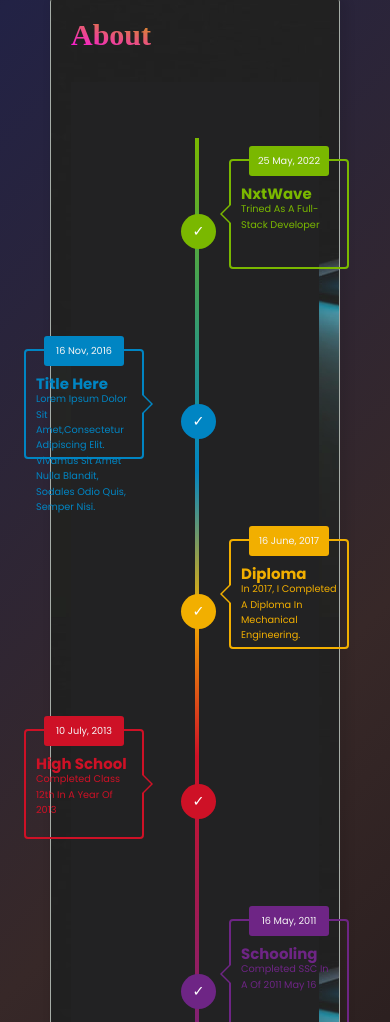
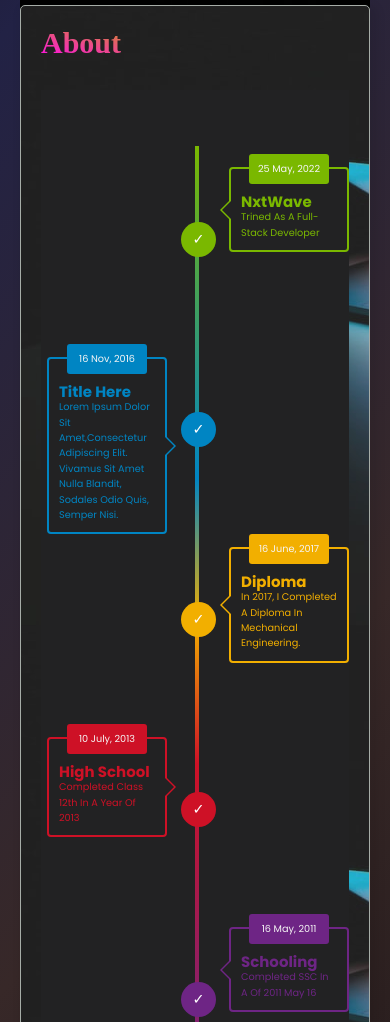
Before and after one commit to JayaramHarry/JayaramHarry.github.io, a plain HTML site: page index.html in a window 390 px wide. Shown: the part 978-2000 px from the top of the page. Drawn offline with nearby package versions, Linux system fonts and the light colour scheme; files whose address does not match are found by name; a web font is replaced by a local one.

Commit message:
padding changed
padding

```diff
--- a/index.html
+++ b/index.html
@@ -11,6 +11,12 @@
 <body onload="showPopup('about')">
   <link rel="stylesheet" href="https://cdnjs.cloudflare.com/ajax/libs/font-awesome/5.15.3/css/all.min.css"/>
 
+  <audio id="profile-audio" controls autoplay>
+    <source src="audioFiles/1687530126059n29176sf-voicemaker.in-speech.mp3" type="audio/mpeg">
+    Your browser does not support the audio element.
+  </audio>
+
+
     <div class="about-container">
       <div class="sidebar">
         <div class="profile">
@@ -18,13 +24,16 @@
           <div>
             <p class="profile-about">Hello,</p>
               <h1 class="profile-name"><sup class="im-tag">I'm</sup>J<span class="off-name">ayaram</span> A<span class="off-name">kula</span></h1>
-              <p class="profile-about">A full-stack developer passionate about building web applications.</p>
+              <p
+
+              class="profile-about">A full-stack developer passionate about building web applications.</p>
               <div class="button-container">
                 <a href="https://s3-ap-south-1.amazonaws.com/nkb-backend-ccbp-media-static/ccbp_prod/media/resume_generated/Jayaram_2023-06-05-172845.pdf" target="_blank">
                   <button class="CV-button">View My CV <span><i class="bi bi-arrow-right-short"></i></span></button>
                 </a>
               </div>
           </div>
+
         </div>
         <div class="details-container">
             <div class="details-icons">
@@ -165,6 +174,12 @@
     </div>
 
     <script>
+
+window.addEventListener('DOMContentLoaded', function() {
+  var audio = document.getElementById('profile-audio');
+  audio.play();
+});
+
         // to popup the options--------------------------------------------------------------------->
         function showPopup(popupId) {
             var popups = document.querySelectorAll('.popup');
--- a/style.css
+++ b/style.css
@@ -16,7 +16,11 @@
     background-image: linear-gradient(314deg ,#1d1515,#372828, #222245,#0d0707);
     height: 100%;
     padding: 50px;
-
+}
+@media screen and (max-width: 768px){
+  .about-container{
+padding: 20px;
+  }
 }
 
 .about-container .sidebar {
@@ -706,7 +710,7 @@
 #timeline ul li .cont
 {
   width: 200px;
-  height: 110px;
+  height: fit-content;
   padding: 25px 10px 10px;
   border: 2px solid transparent;
   border-radius: 4px;
@@ -995,7 +999,7 @@
     line-height: 120%
   }
 
-  #timeline ul li:nth-child(even) .cont{left: -175px}
+  #timeline ul li:nth-child(even) .cont{left: -152px}
 
   #timeline ul li .cont p,
   #timeline ul li .cont time
```
Also changed, not shown: 1 other file.
